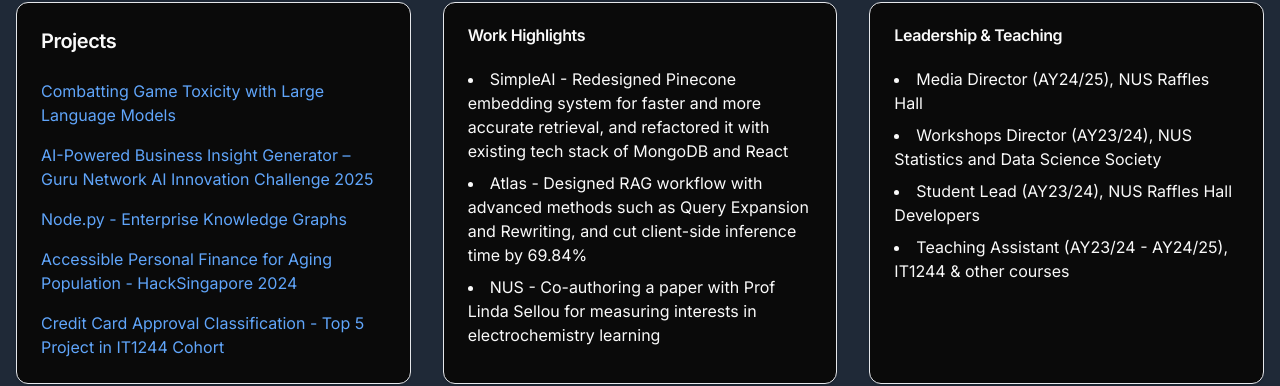
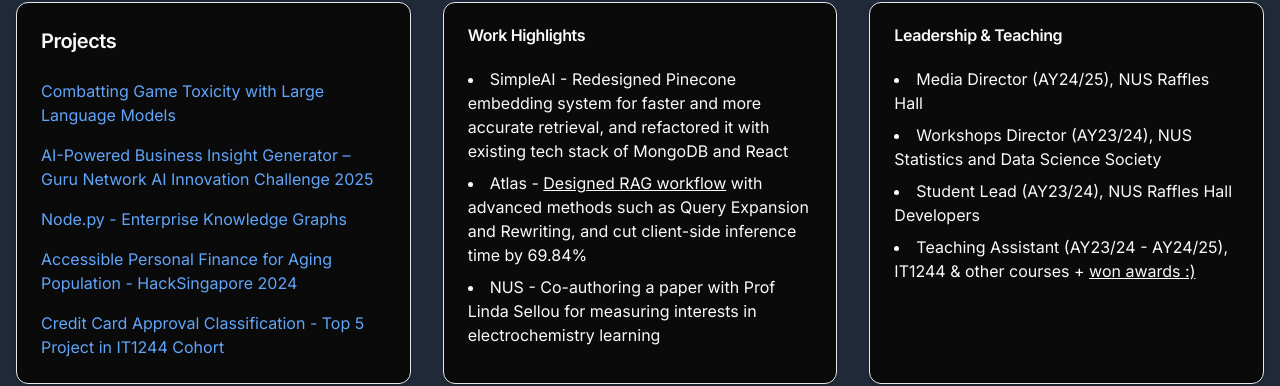
Before and after one commit to kwangyy/ky-website, a Next.js app: page / in a window 1280 px wide. Shown: the part 946-1332 px from the top of the page. Built offline with nearby package versions, Linux system fonts and the light colour scheme.

Commit message:
Added underlined text for Portfolio

```diff
--- a/components/Portfolio.tsx
+++ b/components/Portfolio.tsx
@@ -61,7 +61,12 @@
 
 const workHighlights = [
   "SimpleAI - Redesigned Pinecone embedding system for faster and more accurate retrieval, and refactored it with existing tech stack of MongoDB and React",
-  "Atlas - Designed RAG workflow with advanced methods such as Query Expansion and Rewriting, and cut client-side inference time by 69.84%",
+  {
+    text: "Atlas - ",
+    link: "https://medium.com/@kwangyyinc/optimising-rag-for-web-content-at-atlas-3e9e300e971f",
+    linkText: "Designed RAG workflow",
+    afterText: " with advanced methods such as Query Expansion and Rewriting, and cut client-side inference time by 69.84%"
+  },
   "NUS - Co-authoring a paper with Prof Linda Sellou for measuring interests in electrochemistry learning"
 ]
 
@@ -69,7 +74,12 @@
   "Media Director (AY24/25), NUS Raffles Hall",
   "Workshops Director (AY23/24), NUS Statistics and Data Science Society",
   "Student Lead (AY23/24), NUS Raffles Hall Developers",
-  "Teaching Assistant (AY23/24 - AY24/25), IT1244 & other courses"
+  {
+    text: "Teaching Assistant (AY23/24 - AY24/25), IT1244 & other courses + ",
+    link: "https://credentials.nus.edu.sg/67613a15-2045-498e-af25-0864816b4b7d#acc.5RbHLdYs",
+    linkText: "won awards :)",
+    afterText: ""
+  }
 ]
 
 export default function Portfolio() {
@@ -176,7 +186,19 @@
               <CardContent className="flex-grow">
                 <ul className="list-disc list-inside space-y-2">
                   {workHighlights.map((highlight, index) => (
-                    <li key={index}>{highlight}</li>
+                    <li key={index}>
+                      {typeof highlight === 'string' ? (
+                        highlight
+                      ) : (
+                        <>
+                          {highlight.text}
+                          <a href={highlight.link} target="_blank" rel="noopener noreferrer" className="underline">
+                            {highlight.linkText}
+                          </a>
+                          {highlight.afterText}
+                        </>
+                      )}
+                    </li>
                   ))}
                 </ul>
               </CardContent>
@@ -195,7 +217,19 @@
               <CardContent className="flex-grow">
                 <ul className="list-disc list-inside space-y-2">
                   {leadershipPositions.map((position, index) => (
-                    <li key={index}>{position}</li>
+                    <li key={index}>
+                      {typeof position === 'string' ? (
+                        position
+                      ) : (
+                        <>
+                          {position.text}
+                          <a href={position.link} target="_blank" rel="noopener noreferrer" className="underline">
+                            {position.linkText}
+                          </a>
+                          {position.afterText}
+                        </>
+                      )}
+                    </li>
                   ))}
                 </ul>
               </CardContent>
```
